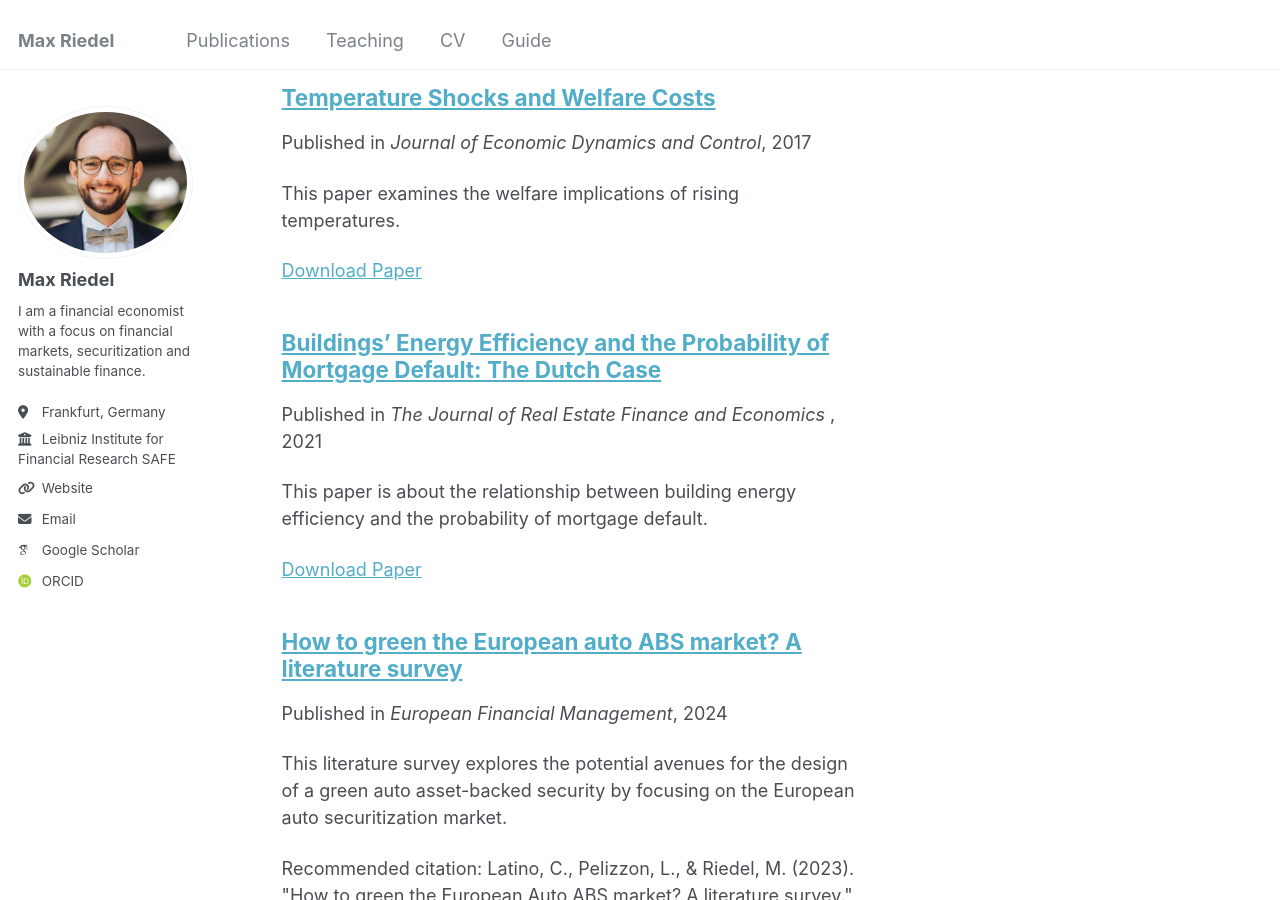
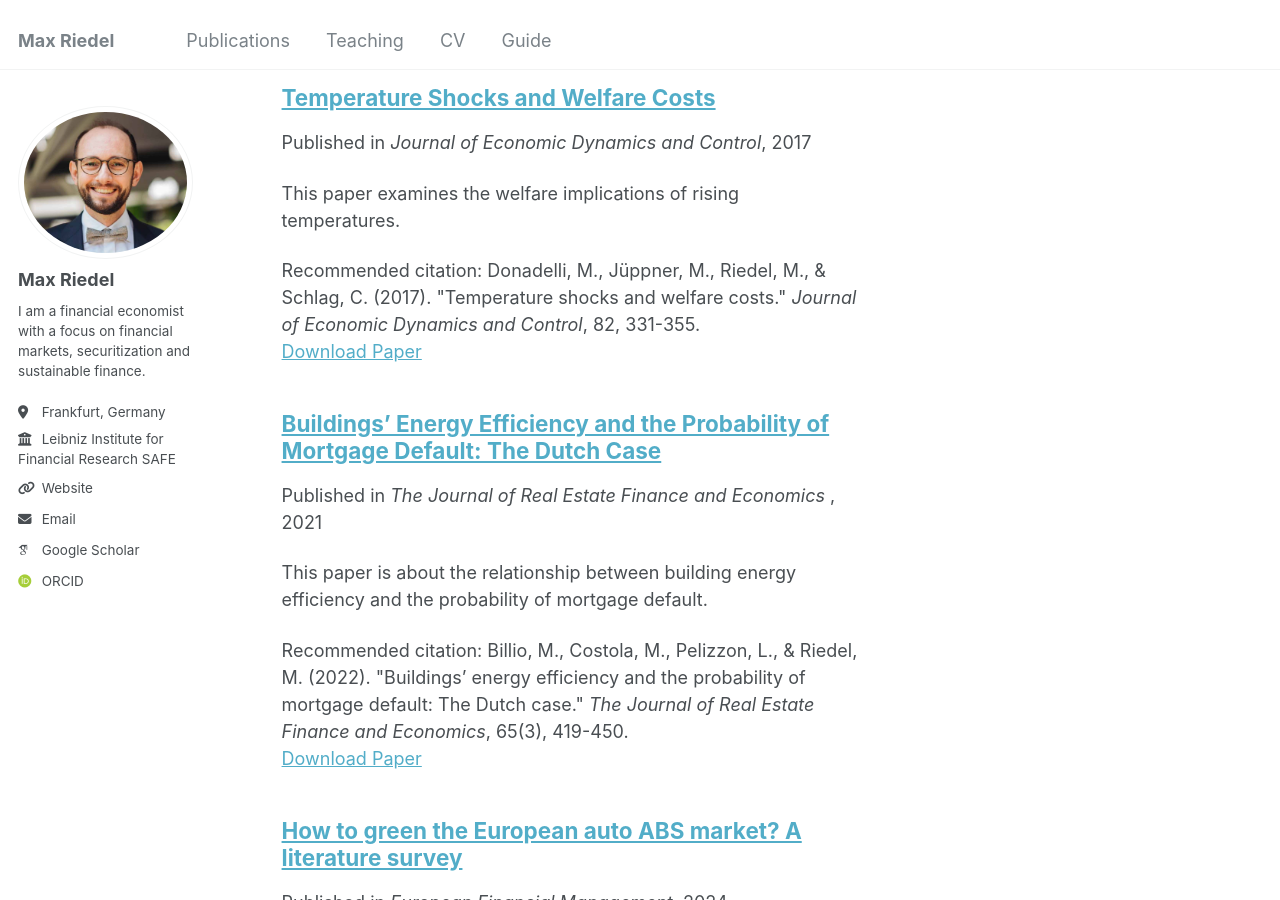
Before and after one commit to max-riedel-phd/max-riedel-phd.github.io, a Jekyll site: the page built from _pages/sitemap.md, in a window 1280 px wide and 900 px high, scrolled down 3895 px. Built offline with Jekyll 4.4.1, drawn with Linux system fonts in a browser that asks for light colours; some web fonts are replaced.

Commit message:
citation updates

```diff
--- a/_publications/2017-09-01-01-JEDC.md
+++ b/_publications/2017-09-01-01-JEDC.md
@@ -8,7 +8,7 @@ date: 2017-09-01
 venue: 'Journal of Economic Dynamics and Control'
 slidesurl: #'http://academicpages.github.io/files/slides3.pdf'
 paperurl: 'https://doi.org/10.1016/j.jedc.2017.07.003'
-citation: #'Your Name, You. (2015). &quot;Paper Title Number 3.&quot; <i>Journal 1</i>. 1(3).'
+citation: 'Donadelli, M., Jüppner, M., Riedel, M., & Schlag, C. (2017). &quot;Temperature shocks and welfare costs.&quot; <i>Journal of Economic Dynamics and Control</i>, 82, 331-355.'
 ---
 
 This paper examines the welfare implications of rising temperatures. Using a standard VAR, we empirically show that a temperature shock has a sizable, negative and statistically significant impact on TFP, output, and labor productivity. We rationalize these findings within a production economy featuring long-run temperature risk. In the model, macro-aggregates drop in response to a temperature shock, consistent with the novel evidence in the data. Such adverse effects are long-lasting. Over a 50-year horizon, a one-standard deviation temperature shock lowers both cumulative output and labor productivity growth by 1.4 percentage points. Based on the model, we also show that temperature risk is associated with non-negligible welfare costs which amount to 18.4% of the agent’s lifetime utility and grow exponentially with the size of the impact of temperature on TFP. Finally, we show that faster adaptation to temperature shocks results in lower welfare costs. These welfare benefits become substantially higher in the presence of permanent improvements in the speed of adaptation.
--- a/_publications/2021-05-11-paper-title-number-3.md
+++ b/_publications/2021-05-11-paper-title-number-3.md
@@ -7,7 +7,7 @@ excerpt: 'This paper is about the relationship between building energy efficienc
 date: 2021-05-11
 venue: 'The Journal of Real Estate Finance and Economics '
 paperurl: 'https://link.springer.com/article/10.1007/s11146-021-09838-0'
-citation: #'Your Name, You. (2024). &quot;Paper Title Number 3.&quot; <i>GitHub Journal of Bugs</i>. 1(3).'
+citation: 'Billio, M., Costola, M., Pelizzon, L., & Riedel, M. (2022). &quot;Buildings’ energy efficiency and the probability of mortgage default: The Dutch case.&quot; <i>The Journal of Real Estate Finance and Economics</i>, 65(3), 419-450.'
 ---
 
 We investigate the relationship between building energy efficiency and the probability of mortgage default. To this end, we construct a novel panel data set by combining Dutch loan-level mortgage information with provisional building energy ratings provided by the Netherlands Enterprise Agency. Using the logit regression and the extended Cox model, we find that building energy efficiency is associated with a lower probability of mortgage default. There are three possible channels that might drive the results: (i) personal borrower characteristics captured by the choice of an energy-efficient building, (ii) improvements in building performance that could help to free-up the borrower’s disposable income, and (iii) improvements in dwelling value that lower the loan-to-value ratio. We address all three channels. In particular, we find that the default rate is lower for borrowers with less disposable income. The results hold for a battery of robustness checks. This suggests that the energy efficiency ratings complement borrowers’ credit information and that a lender using information from both sources can make superior lending decisions than a lender using only traditional credit information. These aspects are not only crucial for shaping future energy policy, but also have implications for the risk management of European financial institutions.
```
